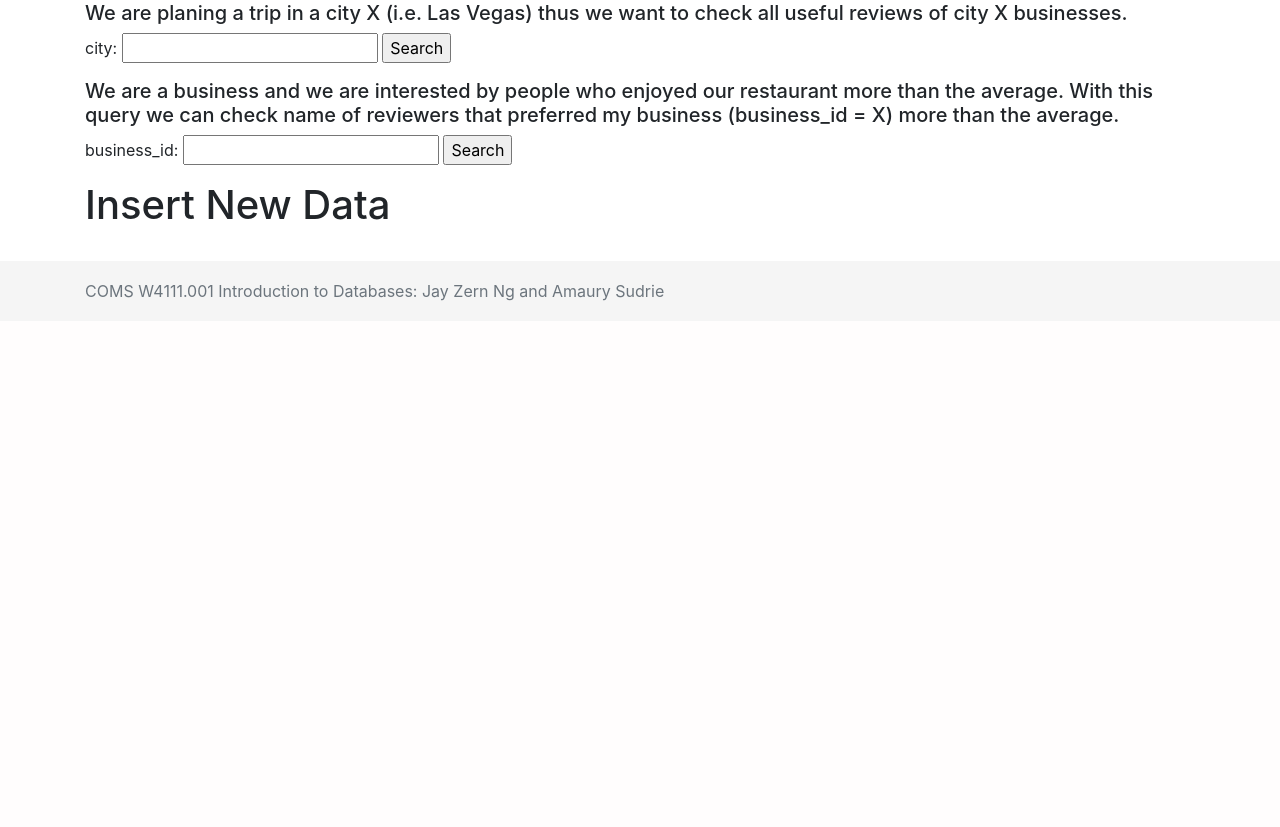
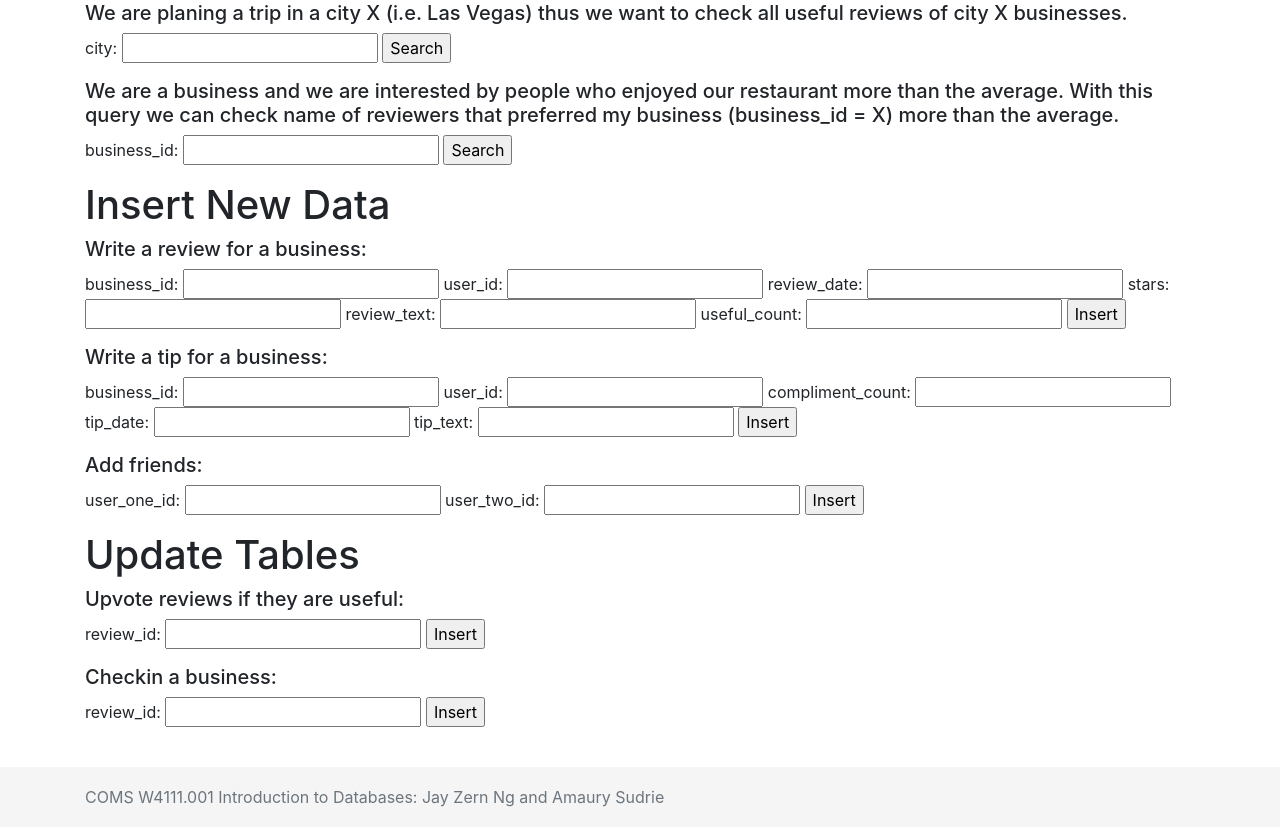
Before and after one commit to jayzern/yelp-webserver, a Flask app: page / in a window 1280 px wide. Shown: the part 937-1764 px from the top of the page. Before the commit the page ends 1238 px from the top, so only its background shows below. Run offline with Flask 2, Linux system fonts and the light colour scheme; parts of the project's set-up code (start-up, migrations or seed data) failed here and were passed over; some libraries are stand-ins or nearby versions.

Commit message:
TODO: work on add friends

```diff
--- a/schema/tabulate_friend_of.sql
+++ b/schema/tabulate_friend_of.sql
@@ -1,5 +1,4 @@
 -- COPY/PASTE THIS for testing purposes only!
-
 INSERT INTO Friend_Of
     (friendship_id,
     user_one_id,
--- a/schema/yelp_schema.sql
+++ b/schema/yelp_schema.sql
@@ -40,7 +40,7 @@
 );
 
 CREATE TABLE IF NOT EXISTS Reviews (
-    review_id VARCHAR(128),
+    review_id SERIAL, -- change to serial for auto-increment
     business_id VARCHAR(128) NOT NULL, -- Reviews must be for a business
     user_id VARCHAR(128) NOT NULL, -- Reviews must be written by a user
     review_date DATE,
--- a/server.py
+++ b/server.py
@@ -15,7 +15,8 @@
 
 NOTE:
 - Remember to handle SQL Injections, otherwise lose marks
-- Should be able to GET, UPDATE, DELETE
+- Should be able to UPDATE, DELETE
+- Implement ERROR handling
 """
 
 import os
@@ -423,6 +424,89 @@
     context = dict(data=data)
     return render_template("index.html", **context)
 
+# TODO:
+@app.route('/insert_reviews', methods=['POST'])
+def insert_reviews():
+    # Get data from forms
+    business_id = request.form['business_id']
+    user_id = request.form['user_id']
+    review_date = request.form['review_date']
+    stars = request.form['stars']
+    review_text = request.form['review_text']
+    useful_count = request.form['useful_count']
+
+    # Set the sequence to the next value
+    g.conn.execute("""SELECT setval('reviews_review_id_seq', max(review_id)) FROM Reviews;""")
+
+    # Execute query
+    # review_id will auto increment here
+    g.conn.execute(
+        'INSERT INTO Reviews \
+            (review_id, business_id, user_id, review_date, stars, review_text, useful_count) \
+        VALUES \
+            (DEFAULT, %s, %s, %s, %s, %s ,%s)',
+        (business_id, user_id, review_date, stars, review_text, useful_count)
+    )
+
+    return render_template("index.html")
+
+# TODO:
+@app.route('/insert_tips', methods=['POST'])
+def insert_tips():
+    # Get data from forms
+    business_id = request.form['business_id']
+    user_id = request.form['user_id']
+    compliment_count = request.form['compliment_count']
+    tip_date = request.form['tip_date']
+    tip_text = request.form['tip_text']
+
+    # Execute query
+    g.conn.execute(
+        'INSERT INTO Tips \
+            (business_id, user_id, compliment_count, tip_date, tip_text) \
+        VALUES \
+            (%s, %s, %s, %s ,%s)',
+        (business_id, user_id, compliment_count, tip_date, tip_text)
+    )
+
+    return render_template("index.html")
+
+# TODO:
+@app.route('/update_reviews_useful', methods=['POST'])
+def update_reviews_useful():
+    # Get data from forms
+    review_id = request.form['review_id']
+
+    # Execute query
+    g.conn.execute(
+        'UPDATE Reviews \
+        SET useful_count = useful_count + 1 \
+        WHERE review_id = %s',
+        (review_id)
+    )
+
+    # Return updated value
+    cursor = g.conn.execute(
+        'SELECT review_id, useful_count \
+        FROM Reviews \
+        WHERE review_id = %s',
+        (review_id)
+    )
+
+    # Fetch data
+    data = []
+    if cursor:
+        for result in cursor:
+            data.append({
+                'review_id':result['review_id'],
+                'useful_count':result['useful_count']
+            })
+    cursor.close()
+
+    # Send to View
+    context = dict(data=data)
+    return render_template("index.html", **context)
+
 
 if __name__ == "__main__":
     import click
--- a/templates/index.html
+++ b/templates/index.html
@@ -145,8 +145,58 @@
       </form>
 
       <h1>Insert New Data</h1>
+      <h5>Write a review for a business:</h5>
+      <form method="POST" action="/insert_reviews">
+        <p>
+          business_id: <input type="text" name="business_id">
+          user_id: <input type="text" name="user_id">
+          review_date: <input type="text" name="review_date">
+          stars: <input type="text" name="stars">
+          review_text: <input type="text" name="review_text">
+          useful_count: <input type="text" name="useful_count">
+          <input type="submit" value="Insert">
+        </p>
+      </form>
 
+      <h5>Write a tip for a business:</h5>
+      <form method="POST" action="/insert_tips">
+        <p>
+          business_id: <input type="text" name="business_id">
+          user_id: <input type="text" name="user_id">
+          compliment_count: <input type="text" name="compliment_count">
+          tip_date: <input type="text" name="tip_date">
+          tip_text: <input type="text" name="tip_text">
+          <input type="submit" value="Insert">
+        </p>
+      </form>
 
+      <h5>Add friends:</h5>
+      <form method="POST" action="/insert_friends">
+        <p>
+          user_one_id: <input type="text" name="user_one_id">
+          user_two_id: <input type="text" name="user_two_id">
+          <input type="submit" value="Insert">
+        </p>
+      </form>
+
+      <h1>Update Tables</h1>
+      <h5>Upvote reviews if they are useful:</h5>
+      <form method="POST" action="/update_reviews_useful">
+        <p>
+          review_id: <input type="text" name="review_id">
+          <input type="submit" value="Insert">
+        </p>
+      </form>
+
+      <h5>Checkin a business:</h5>
+      <form method="POST" action="/update_reviews_useful">
+        <p>
+          review_id: <input type="text" name="review_id">
+          <input type="submit" value="Insert">
+        </p>
+      </form>
+
+      <!-- <h5>Upvote reviews if they are useful:</h5>-->
 
       <div>
         {% for list in data %}
```
